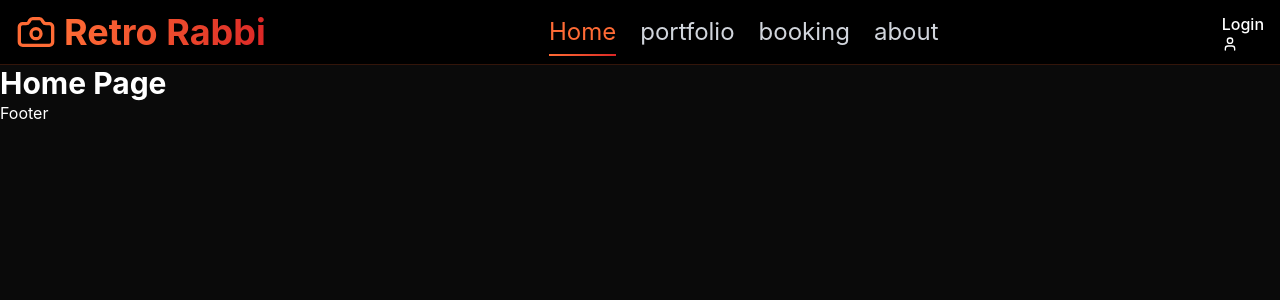
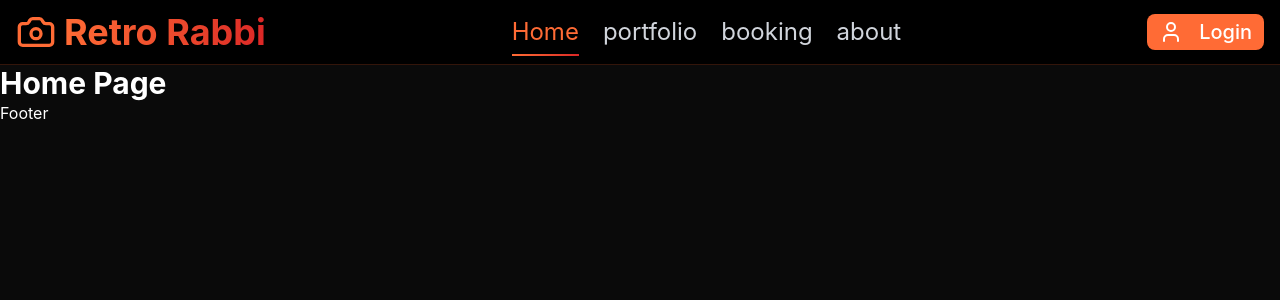
Before and after one commit to BigStan0/Retro_Rabbi, a React (Vite) app in the folder frontend/: page / in a window 1280 px wide. Shown: the top 300 px of the page. Built offline with nearby package versions, Linux system fonts and the light colour scheme.

Commit message:
restructure button component

```diff
--- a/frontend/src/app/components/ui/Button.jsx
+++ b/frontend/src/app/components/ui/Button.jsx
@@ -1,30 +1,40 @@
 import React from "react";
+import { cva } from "class-variance-authority";
 
-function Button({
-  onButtonClick,
-  buttonText,
-  icon,
-  buttonVariant = "primary",
-  disabled = false,
-  className = "",
-}) {
-  const buttonStyles = {
-    primary: "bg-green-600 text-white hover:bg-green-700",
-    disabled: "bg-gray-300 text-gray-500 cursor-not-allowed",
-  };
+const buttonVariants = cva(
+  "inline-flex items-center justify-center gap-2 whitespace-nowrap rounded-md text-xl font-medium transition-all disabled:pointer-events-none disabled:opacity-50 [&_svg]:pointer-events-none [&_svg:not([class*='size-'])]:size-6 shrink-0 [&_svg]:shrink-0 outline-none focus-visible:border-ring focus-visible:ring-ring/50 focus-visible:ring-[3px] aria-invalid:ring-destructive/20 dark:aria-invalid:ring-destructive/40 aria-invalid:border-destructive",
+  {
+    variants: {
+      variant: {
+        default: "bg-primary text-white hover:bg-primary/90",
+        destructive: "bg-red-500 text-white hover:bg-red-600",
+        outline: "border bg-background text-foreground hover:bg-accent hover:text-accent-foreground dark:bg-input/30 dark:border-input dark:hover:bg-input/50",
+        secondary: "bg-secondary text-secondary-foreground hover:bg-secondary/80",
+        ghost: "hover:bg-accent hover:text-accent-foreground dark:hover:bg-accent/50",
+        link: "text-primary underline-offset-4 hover:underline",
+      },
+      size: {
+        default: "h-9 px-4 py-2 has-[>svg]:px-3",
+        lg: "h-8 rounded-md gap-1.5 px-3 has-[>svg]:px-2.56",
+        icon: "size-9 rounded-md",
+      },
+    },
+    defaultVariants: {
+      variant: "default",
+      size: "default",
+    },
+  }
+);
+
+function Button({ onButtonClick, buttonText, icon, variant, size, className }) {
   return (
-    <div>
-      {buttonText && (
-        <button
-          onClick={onButtonClick}
-          disabled={disabled}
-          className={`border-primary/50 hover:bg-primary hover:text-black`}
-        >
-          {buttonText}
-          {icon}
-        </button>
-      )}
-    </div>
+    <button
+      onClick={onButtonClick}
+      className={buttonVariants({ variant, size, className })}
+    >
+      {icon}
+      {buttonText}
+    </button>
   );
 }
 
```
